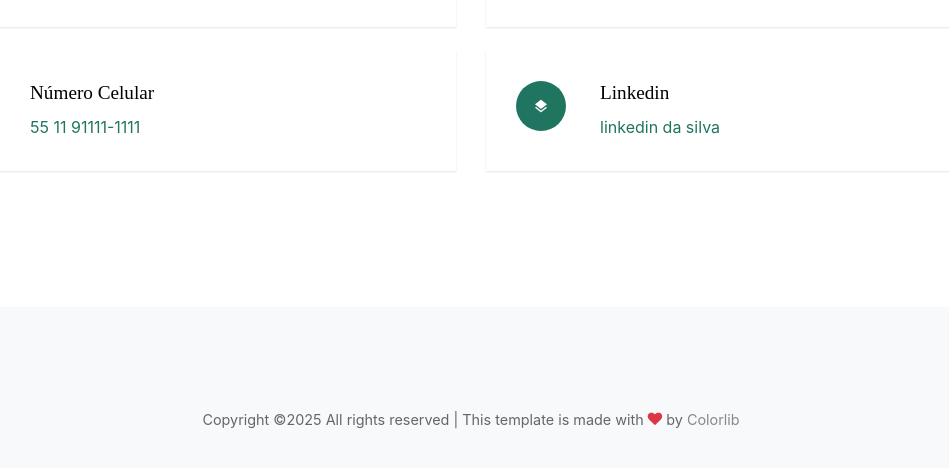
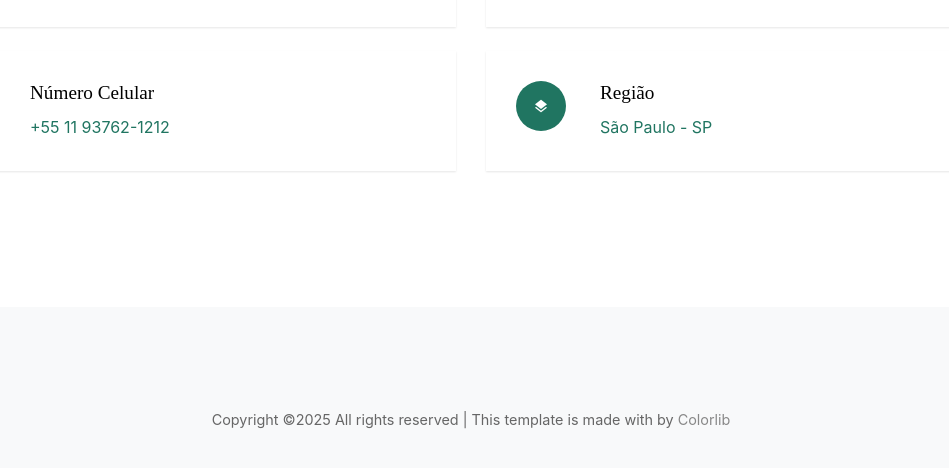
Before and after one commit to joao-nascimento-hub/portfolio-dados, a plain HTML site: page index.html in a window 1280 px wide. Shown: the part 2530-2998 px from the top of the page, 169-1118 px from the left. Drawn offline with Linux system fonts and the light colour scheme; files whose address does not match are found by name; a web font is replaced by a local one.

Commit message:
Last fixes
Removed linkedin, added region. Removed heart

```diff
--- a/index.html
+++ b/index.html
@@ -198,21 +198,19 @@
               <div class="service-number mr-4"><span class="icon-desktop_windows"></span></div>
               <div class="service-about">
                 <h3>Número Celular</h3>
-                <p style="color: #207561;">55 11 91111-1111</p>
+                <p style="color: #207561;">+55 11 93762-1212</p>
               </div>
             </div>
           </div>
 
           <div class="col-md-6 mb-4">
-            <a href="#" target="_blank">
             <div class="service d-flex h-100">
               <div class="service-number mr-4"><span class="icon-layers"></span></div>
               <div class="service-about">
-                <h3>Linkedin</h3>
-                <p>linkedin da silva</p>
+                <h3>Região</h3>
+                <p style="color: #207561;">São Paulo - SP</p>
               </div>
             </div>
-            </a>
           </div>
 
         </div>
@@ -225,7 +223,7 @@
           <div class="col-12 text-center">
           <p>
             <!-- Link back to Colorlib can't be removed. Template is licensed under CC BY 3.0. -->
-            Copyright &copy;<script>document.write(new Date().getFullYear());</script> All rights reserved | This template is made with <i class="icon-heart text-danger" aria-hidden="true"></i> by <a href="https://colorlib.com" target="_blank" >Colorlib</a>
+            Copyright &copy;<script>document.write(new Date().getFullYear());</script> All rights reserved | This template is made with <i aria-hidden="true"></i> by <a href="https://colorlib.com" target="_blank" >Colorlib</a>
             <!-- Link back to Colorlib can't be removed. Template is licensed under CC BY 3.0. -->
             </p>
             </div>
```
